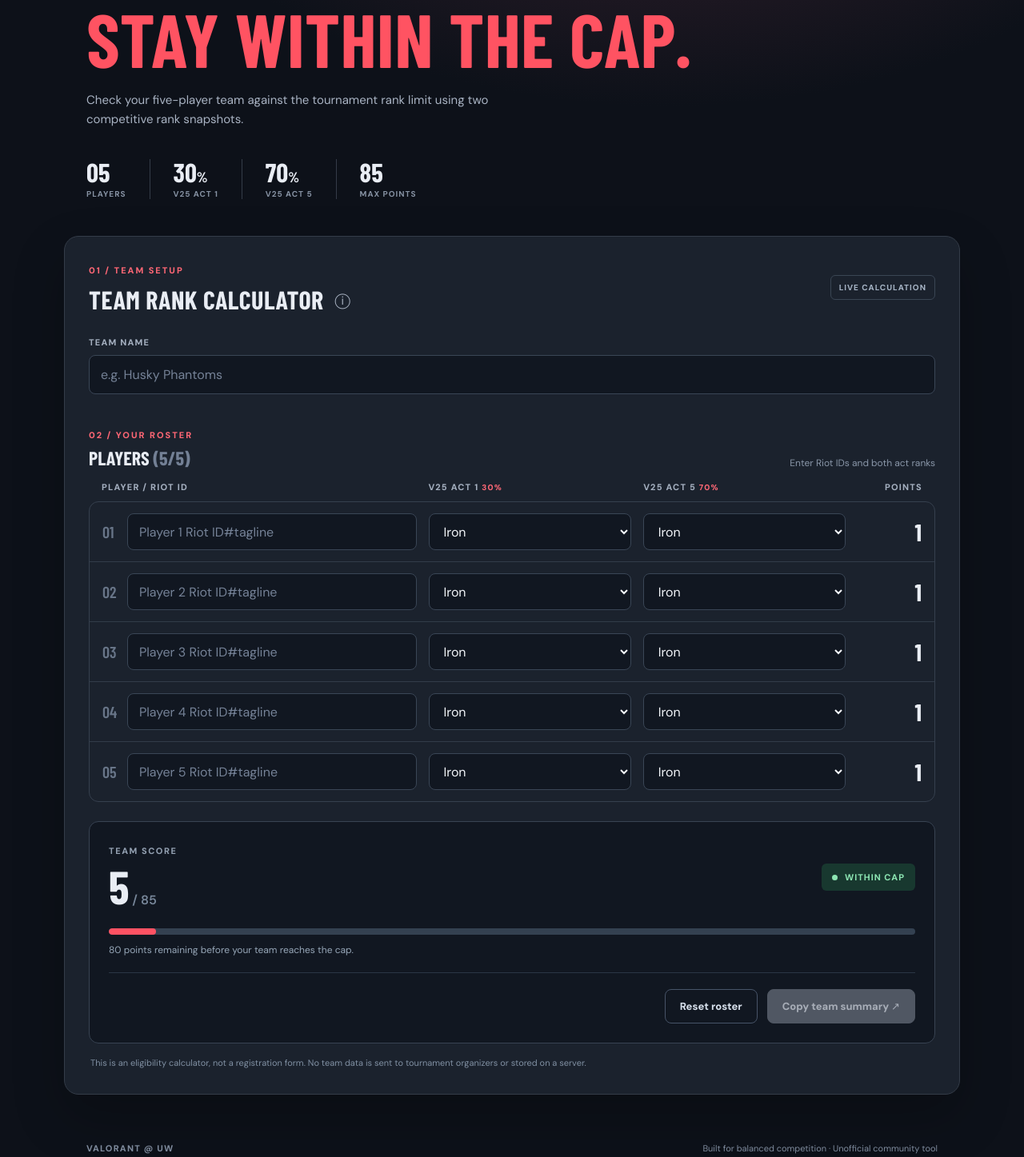
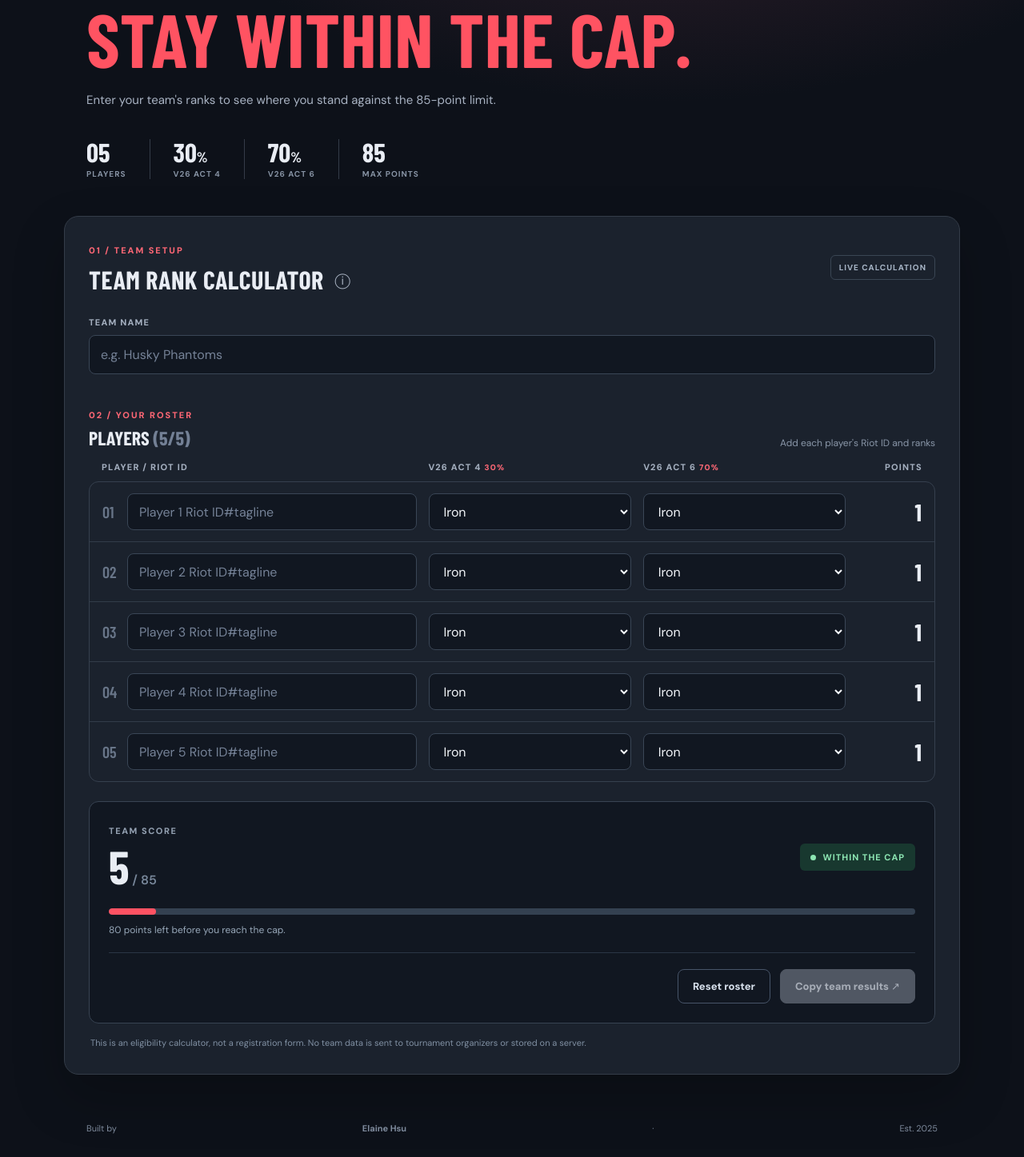
Before and after one commit to velleityy/Valorant-Team-Rank-Calculator, a React (Vite) app: page / in a window 1280 px wide. Shown: the part 263-1710 px from the top of the page at 80% size. Built offline with nearby package versions, Linux system fonts and the light colour scheme; a web font is replaced by a local one.

Commit message:
Refresh act labels, natural copy and concise 2025 credit

```diff
--- a/src/App.tsx
+++ b/src/App.tsx
@@ -40,9 +40,9 @@ function RulesTooltip() {
       {open && <span className="tooltip-panel" role="tooltip">
         <strong>How rank scoring works</strong>
         <span>Each player’s score is based on two competitive ranks:</span>
-        <span>• an earlier rank (V25 Act 1)<br />• a recent rank (V25 Act 5)</span>
-        <span>The recent rank is weighted more heavily to better represent current skill.</span>
-        <span>Player scores are added together to form a team total. Teams must remain at or below the point cap to be eligible.</span>
+        <span>• Your rank from V26 Act 4 (30%)<br />• Your rank from V26 Act 6 (70%)</span>
+        <span>Your more recent rank counts more, so your score better reflects how you're playing now.</span>
+        <span>We add all five players' scores together. Your team needs 85 points or fewer to stay within the cap.</span>
       </span>}
     </span>
   );
@@ -77,9 +77,9 @@ export default function App() {
   async function copySummary() {
     if (!complete) return;
     const rows = players.map((player, i) =>
-      (i + 1) + ". " + player.ign.trim() + " | V25 A1: " +
+      (i + 1) + ". " + player.ign.trim() + " | V26 Act 4: " +
       RANK_OPTIONS.find(r => r.key === player.rankA1)?.label +
-      " | V25 A5: " + RANK_OPTIONS.find(r => r.key === player.rankA5)?.label +
+      " | V26 Act 6: " + RANK_OPTIONS.find(r => r.key === player.rankA5)?.label +
       " | " + breakdown[i].final + " pts"
     );
     const report = [
@@ -87,7 +87,7 @@ export default function App() {
       "Team: " + teamName.trim(),
       ...rows,
       "Team score: " + total + " / " + TEAM_CAP,
-      "Status: " + (overCap ? "Over cap" : "Within cap"),
+      "Status: " + (overCap ? "Over the cap" : "Within the cap"),
       "Calculated estimate only — not a tournament registration."
     ].join("\n");
     try {
@@ -110,11 +110,11 @@ export default function App() {
         <section className="hero">
           <div className="eyebrow"><span className="eyebrow-line" /> COMPETITIVE TEAM BUILDER</div>
           <h1>Build your roster.<br /><span>Stay within the cap.</span></h1>
-          <p>Check your five-player team against the tournament rank limit using two competitive rank snapshots.</p>
+          <p>Enter your team's ranks to see where you stand against the 85-point limit.</p>
           <div className="hero-stats">
             <div><strong>05</strong><span>PLAYERS</span></div>
-            <div><strong>30<span>%</span></strong><span>V25 ACT 1</span></div>
-            <div><strong>70<span>%</span></strong><span>V25 ACT 5</span></div>
+            <div><strong>30<span>%</span></strong><span>V26 ACT 4</span></div>
+            <div><strong>70<span>%</span></strong><span>V26 ACT 6</span></div>
             <div><strong>{TEAM_CAP}</strong><span>MAX POINTS</span></div>
           </div>
         </section>
@@ -141,12 +141,12 @@ export default function App() {
 
           <div className="roster-heading">
             <div><span className="section-kicker">02 / YOUR ROSTER</span><h3>Players <span>({players.length}/5)</span></h3></div>
-            <p>Enter Riot IDs and both act ranks</p>
+            <p>Add each player's Riot ID and ranks</p>
           </div>
 
           <div className="roster-head" aria-hidden="true">
-            <span>PLAYER / RIOT ID</span><span>V25 ACT 1 <small>30%</small></span>
-            <span>V25 ACT 5 <small>70%</small></span><span>POINTS</span>
+            <span>PLAYER / RIOT ID</span><span>V26 ACT 4 <small>30%</small></span>
+            <span>V26 ACT 6 <small>70%</small></span><span>POINTS</span>
           </div>
           <div className="roster-list">
             {players.map((player, index) => {
@@ -166,14 +166,14 @@ export default function App() {
                     {invalid && <span className="field-error" id={"riot-error-" + index}>Use a Riot ID such as Player Name#UW25 (name 3–16 characters, tag 3–5 letters or numbers).</span>}
                   </div>
                   <div className="rank-field">
-                    <label className="mobile-label" htmlFor={"a1-" + index}>V25 ACT 1 · 30%</label>
+                    <label className="mobile-label" htmlFor={"a1-" + index}>V26 ACT 4 · 30%</label>
                     <select id={"a1-" + index} className="field-control rank-select" value={player.rankA1}
                       onChange={event => updatePlayer(index, { rankA1: event.target.value as RankKey })}>
                       {RANK_OPTIONS.map(rank => <option key={rank.key} value={rank.key}>{rank.label}</option>)}
                     </select>
                   </div>
                   <div className="rank-field">
-                    <label className="mobile-label" htmlFor={"a5-" + index}>V25 ACT 5 · 70%</label>
+                    <label className="mobile-label" htmlFor={"a5-" + index}>V26 ACT 6 · 70%</label>
                     <select id={"a5-" + index} className="field-control rank-select" value={player.rankA5}
                       onChange={event => updatePlayer(index, { rankA5: event.target.value as RankKey })}>
                       {RANK_OPTIONS.map(rank => <option key={rank.key} value={rank.key}>{rank.label}</option>)}
@@ -191,7 +191,7 @@ export default function App() {
                 <div className="score-number">{total}<span> / {TEAM_CAP}</span></div>
               </div>
               <div className={"eligibility " + (overCap ? "over" : "within")}>
-                <span className="eligibility-dot" /> {overCap ? "OVER CAP" : "WITHIN CAP"}
+                <span className="eligibility-dot" /> {overCap ? "OVER THE CAP" : "WITHIN THE CAP"}
               </div>
             </div>
             <div className="score-track" role="progressbar" aria-label="Team points used"
@@ -199,19 +199,19 @@ export default function App() {
               <div className={"score-fill" + (overCap ? " over-fill" : "")} style={{ width: progress + "%" }} />
             </div>
             <p className={"score-help" + (overCap ? " score-warning" : "")}>
-              {overCap ? "Reduce your team score by " + Math.abs(remaining) + " point(s) to meet the limit." :
-                remaining + " points remaining before your team reaches the cap."}
+              {overCap ? "Your team is "  + Math.abs(remaining) + " point(s) over the limit. Try adjusting your lineup." :
+                remaining + " points left before you reach the cap."}
             </p>
             <div className="actions">
               <button type="button" className="reset-btn" onClick={reset}>Reset roster</button>
               <button type="button" className="primary-btn" disabled={!complete}
-                onClick={copySummary}>{copied ? "✓ Copied summary" : "Copy team summary ↗"}</button>
+                onClick={copySummary}>{copied ? "✓ Results copied" : "Copy team results ↗"}</button>
             </div>
           </div>
           <p className="disclaimer">This is an eligibility calculator, not a registration form. No team data is sent to tournament organizers or stored on a server.</p>
         </section>
       </main>
-      <footer className="site-footer"><span>VALORANT @ UW</span><span>Built for balanced competition · Unofficial community tool</span></footer>
+      <footer className="site-footer">Built by <strong>Elaine Hsu</strong><span aria-hidden="true"> · </span>Est. 2025</footer>
     </div>
   );
 }
```
